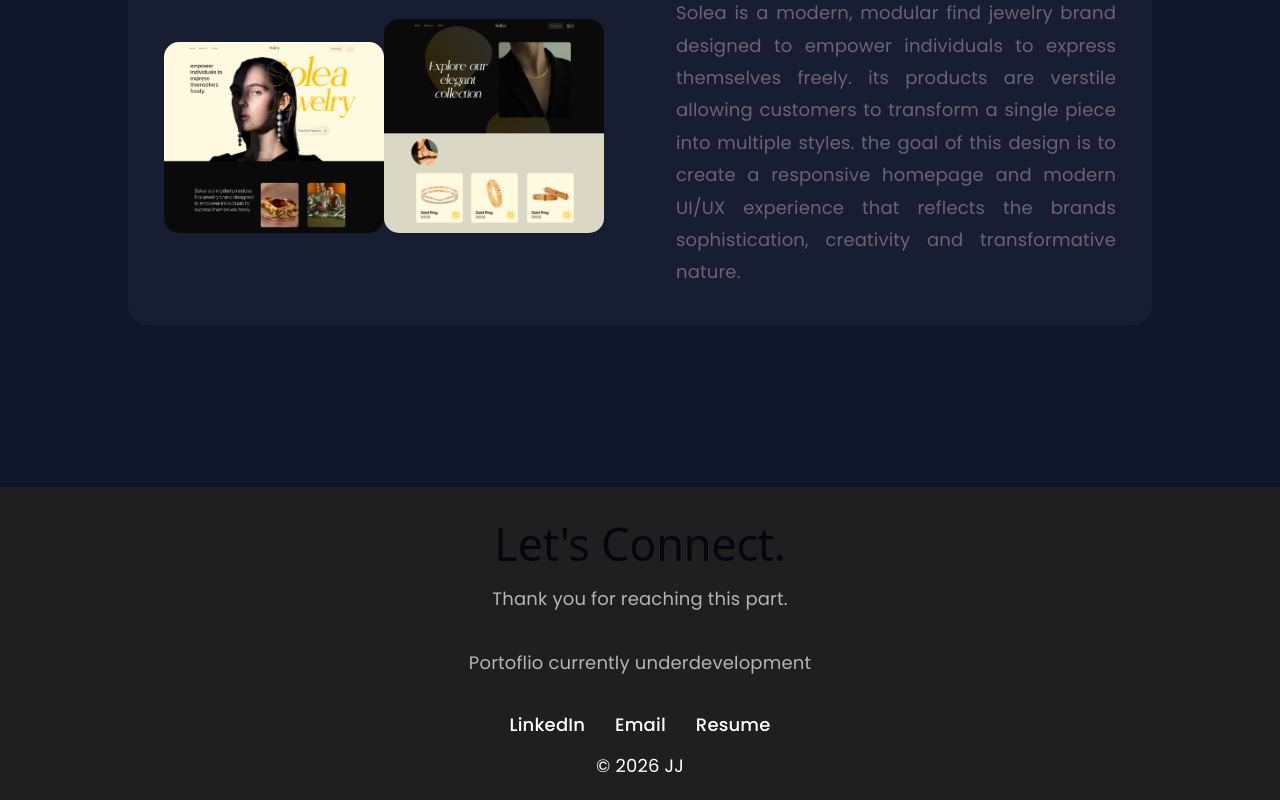
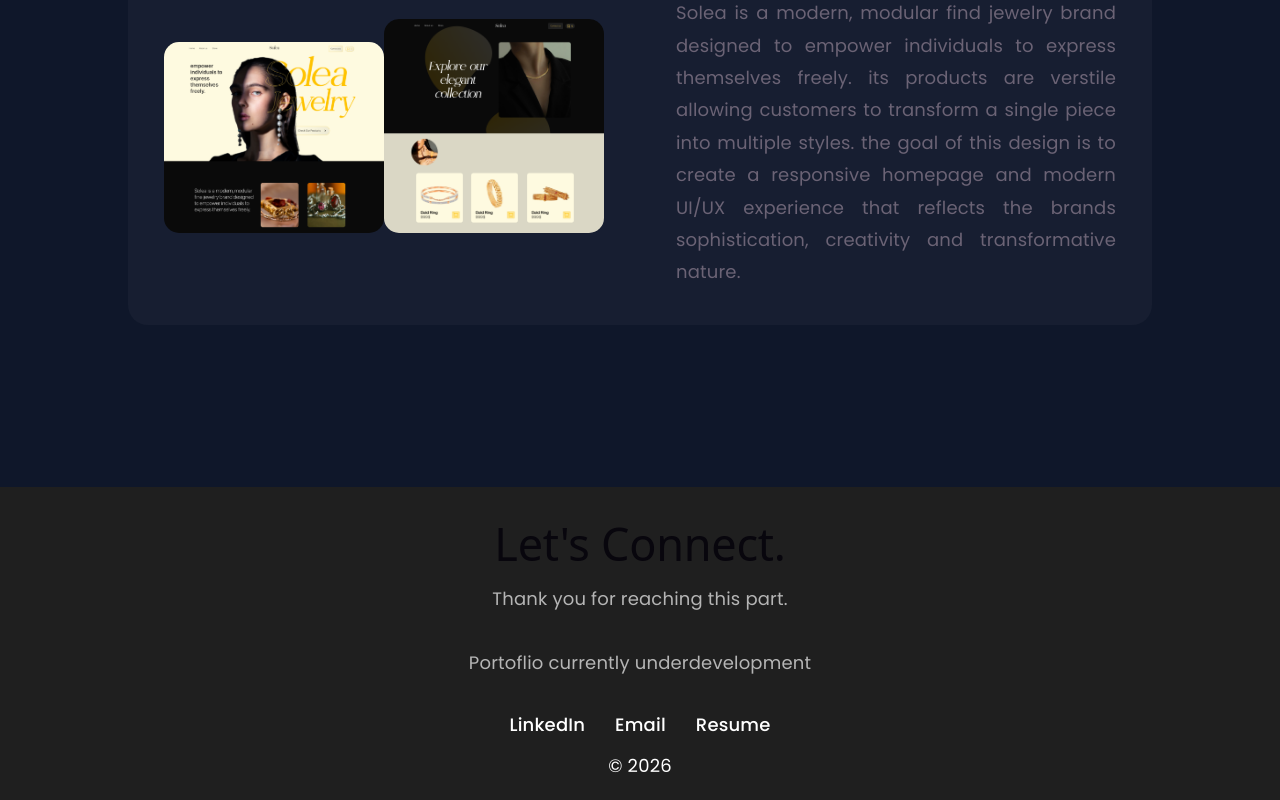
Before and after one commit to JustineJohn04/my-portfolio, a React (Vite) app: page / in a window 1280 px wide. Shown: the part 3028-3828 px from the top of the page. Built offline with nearby package versions, Linux system fonts and the light colour scheme.

Commit message:
Updated the pagge footer

```diff
--- a/src/components/Contact.jsx
+++ b/src/components/Contact.jsx
@@ -25,7 +25,7 @@ function Contact() {
       </div>
 
       <div className="footer-bottom">
-        <p>© 2026 JJ</p>
+        <p>© 2026</p>
       </div>
     </footer>
   );
```
